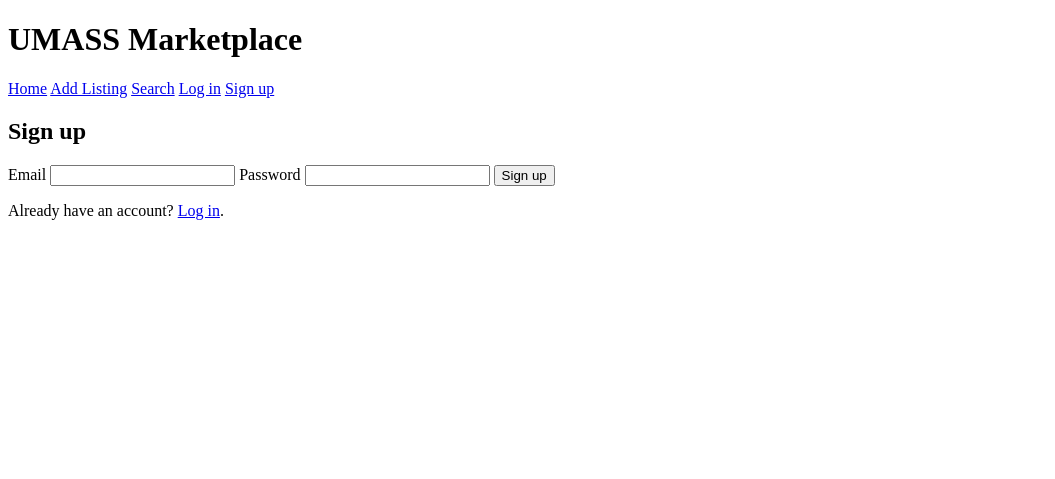
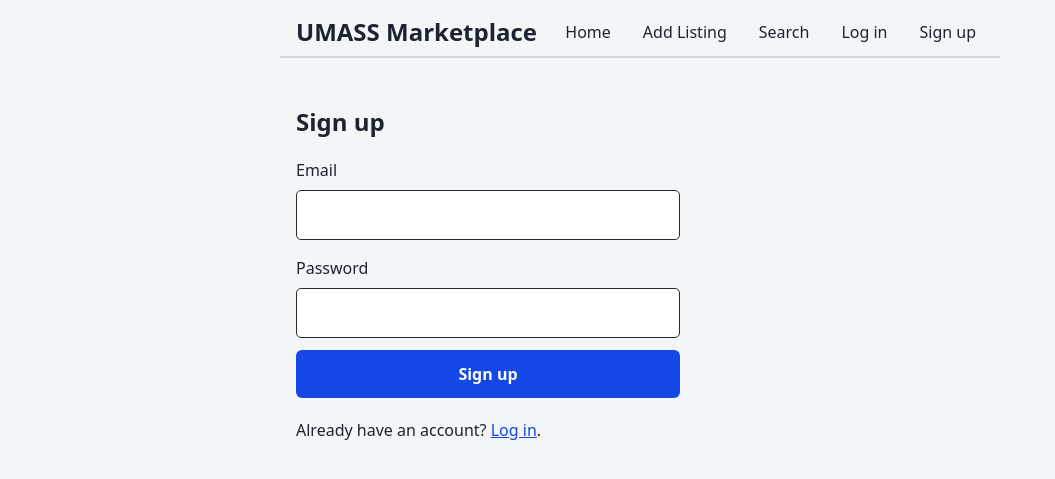
Before and after one commit to ccstu00/team-12, a Node server app: page /signup in a window 1280 px wide. Shown: the top 479 px of the page, without its empty margins (0-1055 px from the left). Run offline with Node 20, Linux system fonts and the light colour scheme; style sheets or scripts are compiled from the project's sources; some libraries are stand-ins or nearby versions.

Commit message:
Added additional audit changes

```diff
--- a/views/partials/header.ejs
+++ b/views/partials/header.ejs
@@ -1,18 +1,19 @@
 <header class="max-w-[45rem] mx-auto px-4 pt-4 pb-2 mb-4 flex flex-col sm:flex-row sm:justify-between sm:items-center gap-2 border-b-2 border-gray-300">
   <h1 class="text-2xl font-bold">UMASS Marketplace</h1>
+  <% const vizRing = "rounded-full px-2 focus-visible:outline-2 focus-visible:outline-offset-2 focus-visible:outline-blue-700"; %>
   <nav class="flex gap-4">
-    <a href="/" class="hover:text-red-600">Home</a>
-    <a href="/listings" class="hover:text-red-600">Add Listing</a>
-    <a href="/search" class="hover:text-read-600">Search</a>
+    <a href="/" class="hover:text-red-700 <%= vizRing %>">Home</a>
+    <a href="/listings" class="hover:text-red-700 <%= vizRing %>">Add Listing</a>
+    <a href="/search" class="hover:text-red-700 <%= vizRing %>">Search</a>
     <% if (locals.user) { %>
       <span id="signed-in" class="text-gray-700">Signed in as <%= user.email %></span>
       <%# Logging out changes state, so it is a POST from a form, never a link. %>
       <form method="POST" action="/logout">
-        <button type="submit" id="logout" class="hover:text-red-600">Log out</button>
+        <button type="submit" id="logout" class="hover:text-red-700 cursor-pointer <%= vizRing %>">Log out</button>
       </form>
     <% } else { %>
-      <a href="/login" id="login-link" class="hover:text-red-600">Log in</a>
-      <a href="/signup" id="signup-link" class="hover:text-red-600">Sign up</a>
+      <a href="/login" id="login-link" class="hover:text-red-700 <%= vizRing %>">Log in</a>
+      <a href="/signup" id="signup-link" class="hover:text-red-700 <%= vizRing %>">Sign up</a>
     <% } %>
   </nav>
 </header>
--- a/views/postListing.ejs
+++ b/views/postListing.ejs
@@ -33,7 +33,7 @@
       </form>
       <%# --------------- %>
       <% } else { %>
-        <p id="login-prompt" class="mb-6"><a href="/login" class="text-blue-700 underline">Log in</a> or <a href="/signup" class="text-blue-700 underline">sign up</a> to add listings.</p>
+        <p id="login-prompt" class="mb-6"><a href="/login" class="text-blue-700 underline focus-visible:outline-2 focus-visible:outline-offset-2 focus-visible:outline-blue-700">Log in</a> or <a href="/signup" class="text-blue-700 underline focus-visible:outline-2 focus-visible:outline-offset-2 focus-visible:outline-blue-700">Sign up</a> to add listings.</p>
       <% } %>
       <%# --------------- %>
       <% if (entries.length === 0){ %>
--- a/views/signup.ejs
+++ b/views/signup.ejs
@@ -2,26 +2,28 @@
 <html lang="en">
   <head>
     <meta charset="UTF-8">
+    <meta name="viewport" content= "width=device-width, initial-scale=1">
     <title><%= title %></title>
+    <link rel="stylesheet" href="/output.css">
     <link rel="stylesheet" href="/style.css">
   </head>
-  <body>
+  <body class="bg-[#f3f6f8] text-[#1b2430] font-sans leading-loose">
     <%- include('partials/header') %>
-    <main>
-      <h2 class="text-lg font-bold mb-4">Sign up</h2>
+    <main class= "max-w-[45rem] mx-auto px-4 py-8">
+      <h1 class="text-2xl font-bold mb-4">Sign up</h1>
       <form method="POST" action="/signup" class="flex flex-col gap-3 max-w-sm">
         <% if (error) { %>
           <p id="form-error" role="alert" class="text-red-700"><%= error %></p>
         <% } %>
         <label for="signup-email" class="flex flex-col gap-1">Email
-          <input type="email" id="signup-email" name="email" value="<%= email %>" autocomplete="email" required class="form-input">
+          <input type="email" id="signup-email" name="email" value="<%= email %>" autocomplete="email" required class="w-full px-4 py-2 border border-[#2b2a2a] rounded-[5px] bg-white">
         </label>
         <label for="signup-password" class="flex flex-col gap-1">Password
-          <input type="password" id="signup-password" name="password" autocomplete="new-password" required class="form-input">
+          <input type="password" id="signup-password" name="password" autocomplete="new-password" required class="w-full px-4 py-2 border border-[#2b2a2a] rounded-[5px] bg-white">
         </label>
-        <button type="submit" id="signup-submit" class="bg-teal-700 text-white rounded px-4 py-2 hover:bg-teal-800">Sign up</button>
+        <button type="submit" id="signup-submit" class="px-4 py-2 rounded-md bg-blue-700 text-white font-semibold hover:bg-blue-800 cursor-pointer focus-visible:outline-2 focus-visible:outline-offset-2 focus-visible:outline-blue-700">Sign up</button>
       </form>
-      <p class="mt-4">Already have an account? <a href="/login" class="text-teal-700 underline">Log in</a>.</p>
+      <p class="mt-4">Already have an account? <a href="/login" class="text-blue-700 underline focus-visible:outline-2 focus-visible:outline-offset-2 focus-visible:outline-blue-700">Log in</a>.</p>
     </main>
   </body>
 </html>
```
Also changed, not shown: ai-disclosure/simon-tougas.md (+1 -0 lines), views/login.ejs (+9 -7 lines), README.md.
